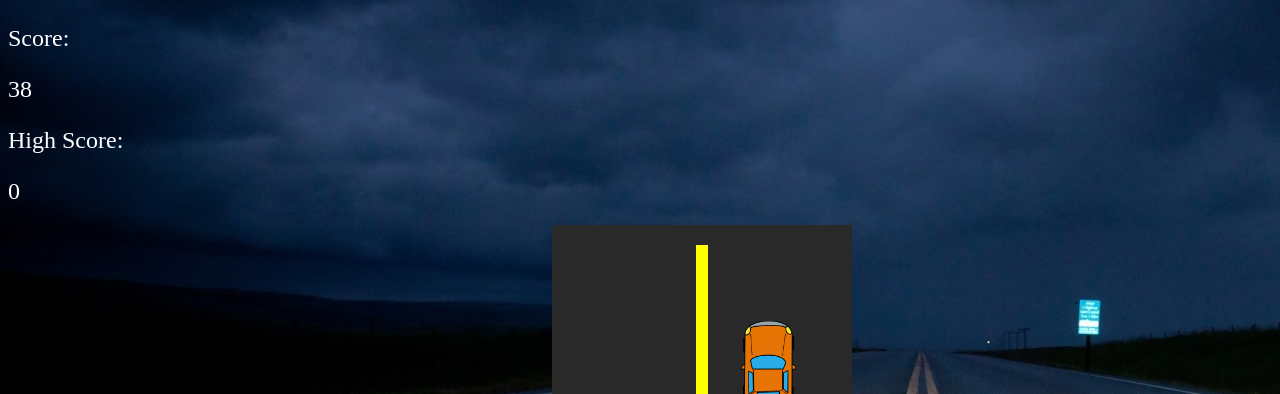
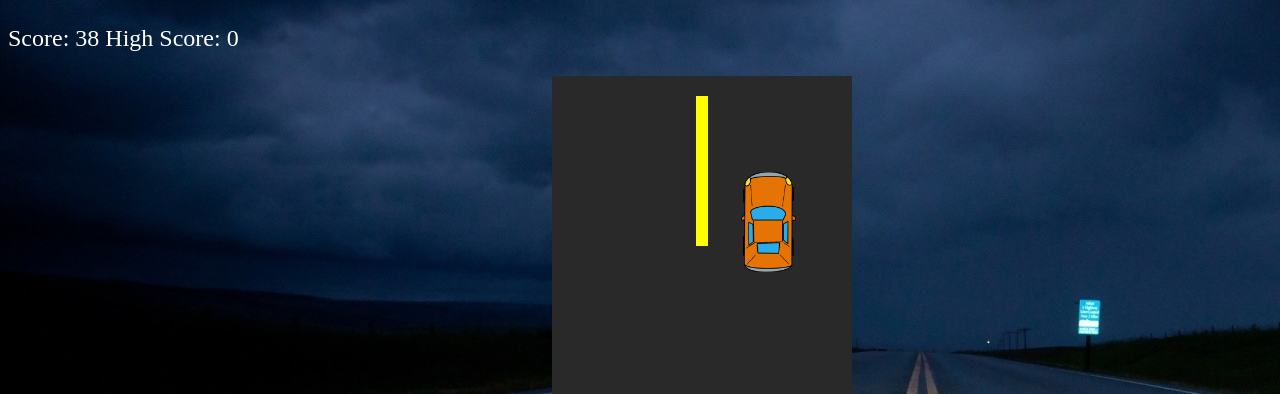
Before and after one commit to Kattkovacs/javascript-game-drivers, a Flask app: page /game in a window 1280 px wide. Shown: the part 65-459 px from the top of the page. Run offline with Flask 2, Linux system fonts and the light colour scheme.

Commit message:
Optimized game labeles

```diff
--- a/templates/game.html
+++ b/templates/game.html
@@ -9,8 +9,8 @@
 <body>
 <div id="player-name"> {{ player_name }} </div>
 <div id="score-div">
-    <p class="labels">Score:</p> <span id="score">0</span>
-    <p class="labels">High Score:</p> <span id="high-score">0</span>
+    <p class="labels">Score: <span id="score">0</span> High Score: <span id="high-score">0</span></p>
+{#    <p class="labels">High Score:</p> <span id="high-score">0</span>#}
 </div>
 <div id="road">
     <div id="line-1" class="line"></div>
```
